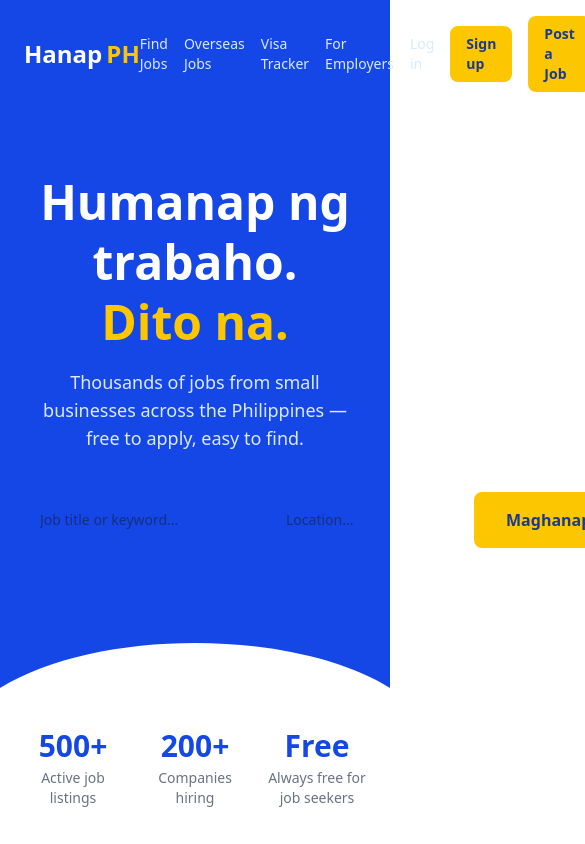
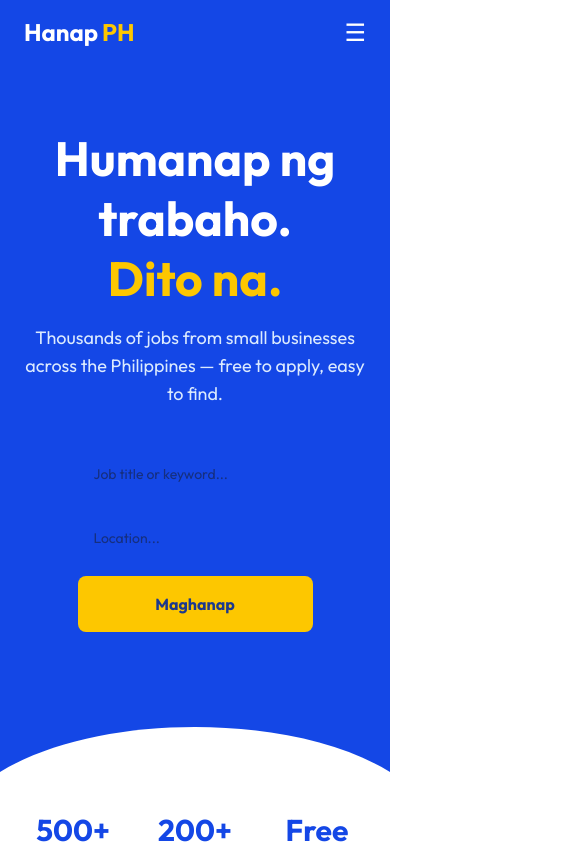
Before and after one commit to hanapph/hanapph, a Next.js app: page / in a window 390 px wide. Shown: the top 844 px of the page, 585 px wide, since content can reach past the window. Built offline with nearby package versions, Linux system fonts and the light colour scheme; no server answers.

Commit message:
mobile responsive navbar and layout

```diff
--- a/app/components/Navbar.tsx
+++ b/app/components/Navbar.tsx
@@ -7,6 +7,7 @@
 export default function Navbar() {
   const router = useRouter()
   const [user, setUser] = useState<any>(null)
+  const [menuOpen, setMenuOpen] = useState(false)
 
   useEffect(() => {
     supabase.auth.getUser().then(({ data }) => {
@@ -26,27 +27,23 @@
   }
 
   return (
-    <nav className="bg-blue-700 px-6 py-4 flex items-center justify-between">
+    <nav className="bg-blue-700 px-6 py-4">
+      <div className="flex items-center justify-between">
         <a href="/" className="flex items-center gap-1">
           <span className="text-2xl font-bold text-white">Hanap</span>
           <span className="text-2xl font-bold text-yellow-400">PH</span>
         </a>
-      <div className="flex items-center gap-4">
+
+        {/* Desktop menu */}
+        <div className="hidden md:flex items-center gap-4">
           <a href="/jobs" className="text-sm text-blue-100 hover:text-white">Find Jobs</a>
           <a href="/overseas" className="text-sm text-blue-100 hover:text-white">Overseas Jobs</a>
           <a href="/visa-tracker" className="text-sm text-blue-100 hover:text-white">Visa Tracker</a>
           <a href="#" className="text-sm text-blue-100 hover:text-white">For Employers</a>
           {user ? (
             <>
-            <span className="text-sm text-blue-100">
-              {user.user_metadata?.first_name ?? user.email}
-            </span>
-            <button
-              onClick={handleLogout}
-              className="text-sm bg-white text-blue-700 font-semibold px-4 py-2 rounded-lg hover:bg-gray-100"
-            >
-              Log out
-            </button>
+              <span className="text-sm text-blue-100">{user.user_metadata?.first_name ?? user.email}</span>
+              <button onClick={handleLogout} className="text-sm bg-white text-blue-700 font-semibold px-4 py-2 rounded-lg hover:bg-gray-100">Log out</button>
             </>
           ) : (
             <>
@@ -56,6 +53,33 @@
           )}
           <a href="/post-job" className="text-sm bg-yellow-400 text-blue-900 font-semibold px-4 py-2 rounded-lg hover:bg-yellow-300">Post a Job</a>
         </div>
+
+        {/* Mobile hamburger */}
+        <button onClick={() => setMenuOpen(!menuOpen)} className="md:hidden text-white text-2xl">
+          {menuOpen ? "✕" : "☰"}
+        </button>
+      </div>
+
+      {/* Mobile menu */}
+      {menuOpen && (
+        <div className="md:hidden mt-4 flex flex-col gap-3 pb-2">
+          <a href="/jobs" className="text-sm text-blue-100 hover:text-white">Find Jobs</a>
+          <a href="/overseas" className="text-sm text-blue-100 hover:text-white">Overseas Jobs</a>
+          <a href="/visa-tracker" className="text-sm text-blue-100 hover:text-white">Visa Tracker</a>
+          <a href="/post-job" className="text-sm text-blue-100 hover:text-white">Post a Job</a>
+          {user ? (
+            <>
+              <span className="text-sm text-blue-100">{user.user_metadata?.first_name ?? user.email}</span>
+              <button onClick={handleLogout} className="text-sm text-white text-left">Log out</button>
+            </>
+          ) : (
+            <>
+              <a href="/login" className="text-sm text-blue-100 hover:text-white">Log in</a>
+              <a href="/signup" className="text-sm text-blue-100 hover:text-white">Sign up</a>
+            </>
+          )}
+        </div>
+      )}
     </nav>
   )
 }
--- a/app/jobs/page.tsx
+++ b/app/jobs/page.tsx
@@ -62,7 +62,7 @@
       <Navbar />
 
       <div className="max-w-5xl mx-auto px-6 py-10">
-        <form onSubmit={handleSearch} className="flex gap-3 mb-8">
+        <form onSubmit={handleSearch} className="flex flex-col sm:flex-row gap-3 mb-8">
           <input
             type="text"
             value={keyword}
@@ -82,8 +82,8 @@
           </button>
         </form>
 
-        <div className="flex gap-8">
-          <aside className="w-52 shrink-0">
+        <div className="flex flex-col md:flex-row gap-8">
+          <aside className="w-full md:w-52 shrink-0">
             <div className="bg-white border border-gray-100 rounded-xl p-5">
               <h3 className="font-semibold text-gray-900 mb-4">Filter by</h3>
               <div className="mb-5">
--- a/app/layout.tsx
+++ b/app/layout.tsx
@@ -20,9 +20,9 @@
 }>) {
   return (
     <html lang="en" className={`${outfit.variable} h-full antialiased`}>
-      <body className="min-h-full flex flex-col" style={{ fontFamily: "var(--font-poppins), sans-serif" }}>
-        {children}
-      </body>
+     <body className={`${outfit.className} min-h-full flex flex-col`}>
+  {children}
+</body>
     </html>
   );
 }
--- a/app/page.tsx
+++ b/app/page.tsx
@@ -3,7 +3,6 @@
 export default function Home() {
   return (
     <main className="min-h-screen bg-white">
-
       {/* Navbar */}
       <Navbar />
       {/* Hero */}
@@ -19,7 +18,7 @@
           <form
             action="/jobs"
             method="get"
-            className="flex gap-3 max-w-2xl mx-auto">
+            className="flex flex-col sm:flex-row gap-3 max-w-2xl mx-auto">
             <input
               type="text"
               name="keyword"
@@ -29,8 +28,8 @@
               type="text"
               name="location"
               placeholder="Location..."
-            className="w-48 px-4 py-4 rounded-lg text-sm focus:outline-none focus:ring-2 focus:ring-yellow-400"/>
-          <button type="submit" className="bg-yellow-400 text-blue-900 font-bold px-8 py-4 rounded-lg hover:bg-yellow-300 whitespace-nowrap">
+              className="sm:w-48 px-4 py-4 rounded-lg text-sm focus:outline-none focus:ring-2 focus:ring-yellow-400"/>
+            <button type="submit" className="bg-yellow-400 text-blue-900 font-bold px-8 py-4 rounded-lg hover:bg-yellow-300">
               Maghanap
             </button>
           </form>
```
Lines whose indentation alone changed are shown as unchanged.
